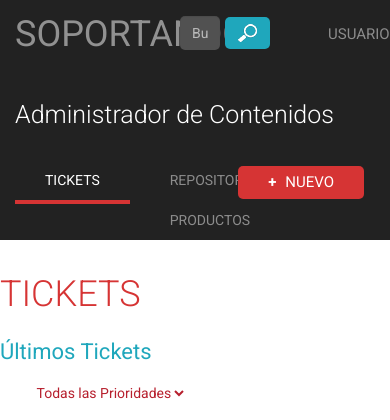
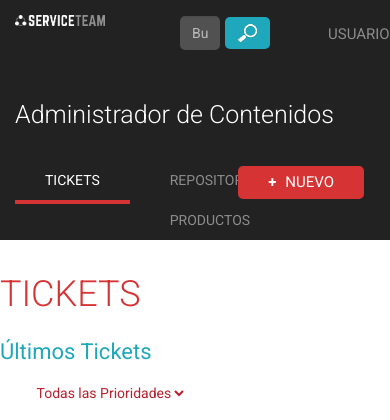
Before and after one commit to jnrubiano/soportando-cliente, a PHP site: page /Noticlaro/inicio.php in a window 390 px wide; the page is wider, and only the part inside the window is pictured. Shown: the top 420 px of that part. Run offline with PHP 8.4, Linux system fonts and the light colour scheme; data that the repository does not hold is empty; some libraries are stand-ins or nearby versions.

Commit message:
Opacidad del logo
Se quita la opacidad del logo

```diff
--- a/css/style.css
+++ b/css/style.css
@@ -147,7 +147,7 @@ html, body{
 
 .header-admin .header-top-bar .brand-header{
   margin-top: 5px;
-  opacity: 0.5;
+
 }
 
 .header-admin .header-top-bar .search-bar-header{
--- a/includes/header.php
+++ b/includes/header.php
@@ -44,8 +44,8 @@
 	<header class="container-fluid header-admin">
 		<div class="container padding-nule">
 			<div class="header-top-bar">
-				<h1 class="col-xs-1 padding-nule img-reponsive brand-header" style="color:#ffffff !important">SOPORTANDO</h1>
-				<form class="col-xs-4 col-xs-offset-4 search-bar-header" role="search">
+				<img src="img/brand-color.png" class="col-xs-3 padding-nule img-reponsive brand-header" >
+				<form class="col-xs-4 col-xs-offset-2 search-bar-header" role="search">
 					<div class="input-group">
 						<input type="text" class="form-control" placeholder="Buscar">
 						<span class="input-group-btn">
```
Also changed, not shown: img/brand-color.png (added).
